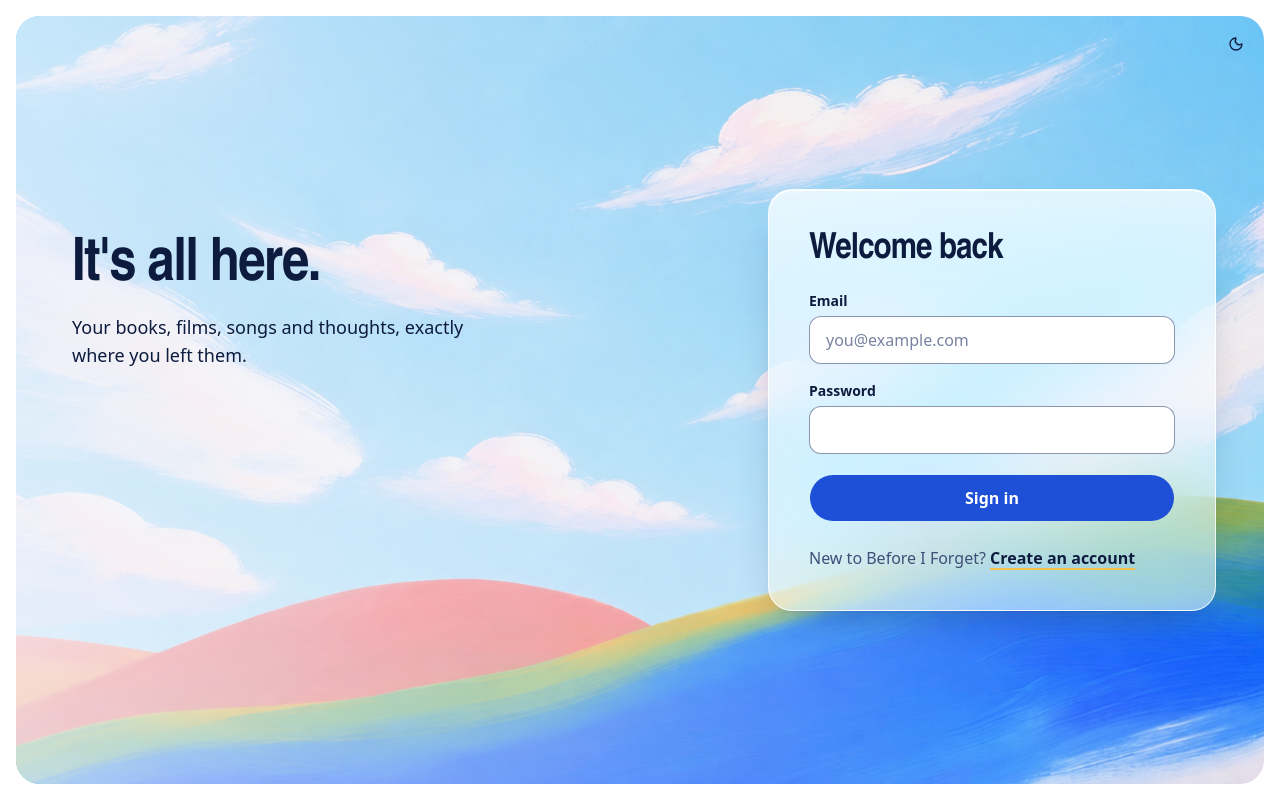
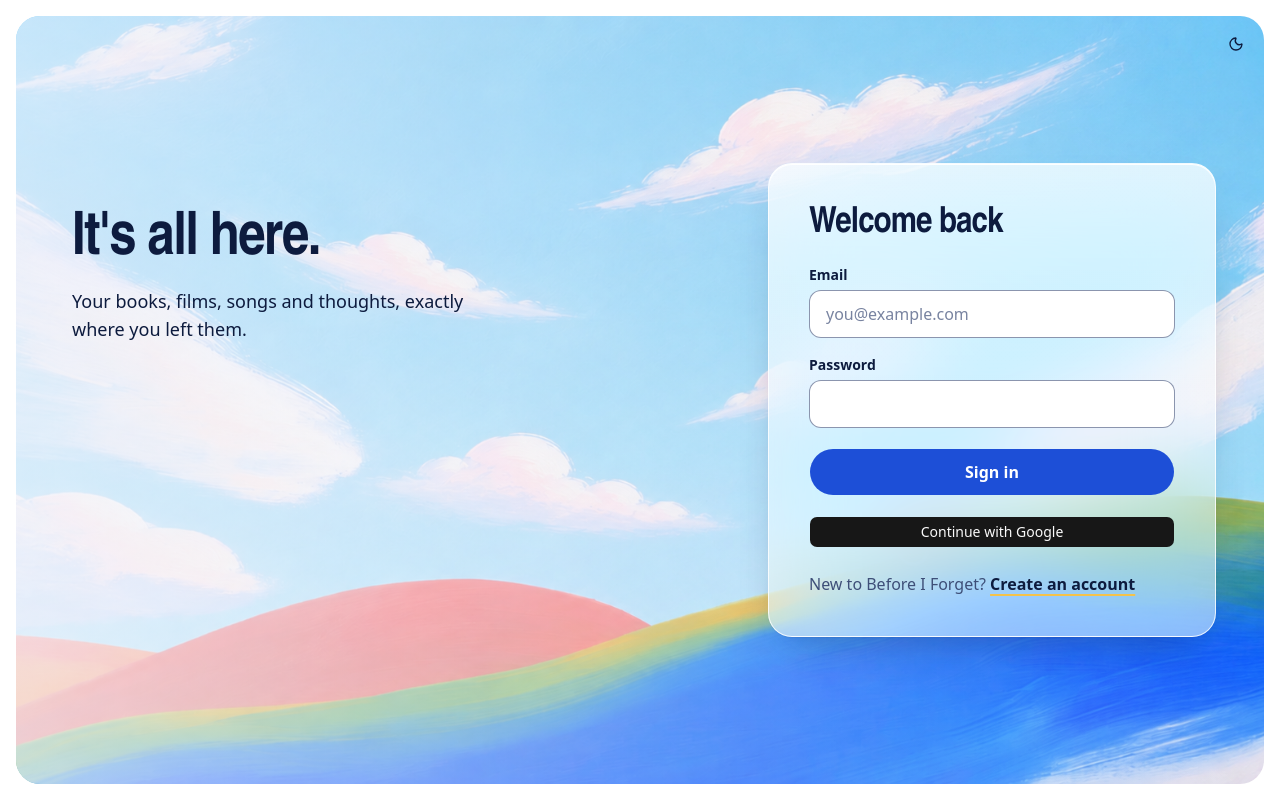
Before and after one commit to bareshekhala/Before-I-Forget-2-client, a React (Vite) app: page /login in a window 1280 px wide. Built offline with nearby package versions, Linux system fonts and the light colour scheme; no server answers; a web font is replaced by a local one.

Commit message:
google login added

```diff
--- a/src/components/auth/LogInCard.tsx
+++ b/src/components/auth/LogInCard.tsx
@@ -1,4 +1,4 @@
-import { useState} from "react";
+import { useState } from "react";
 import { supabase } from "../../lib/superBaseClient";
 import { Input } from "../../components/ui/input.jsx";
 import { Label } from "../../components/ui/label.jsx";
@@ -14,8 +14,7 @@ function LogInCard() {
 
   const navigate = useNavigate();
 
-
-  const handleLogin = async (e:React.SubmitEvent<HTMLFormElement>) => {
+  const handleLogin = async (e: React.SubmitEvent<HTMLFormElement>) => {
     e.preventDefault();
     setBusy(true);
     setErrorMessage(null);
@@ -39,6 +38,15 @@ function LogInCard() {
     }
   };
 
+  const handleGoogle = async () => {
+    const { error } = await supabase.auth.signInWithOAuth({
+      provider: "google",
+      options: { redirectTo: window.location.origin },
+    });
+    if (error) {
+      setErrorMessage(error.message);
+    }
+  };
 
   return (
     <div className="glass grid w-full max-w-md gap-6 p-6 sm:p-10">
@@ -80,8 +88,11 @@ function LogInCard() {
         </div>
 
         <Button type="submit" disabled={busy} className="btn-primary">
-          {busy && <LoaderCircle className="size-4.5 animate-spin"  />}
+          {busy && <LoaderCircle className="size-4.5 animate-spin" />}
           {busy ? "Signing in..." : "Sign in"}
+        </Button>
+        <Button type="button" onClick={handleGoogle}>
+          Continue with Google
         </Button>
 
         {errorMessage && (
```
